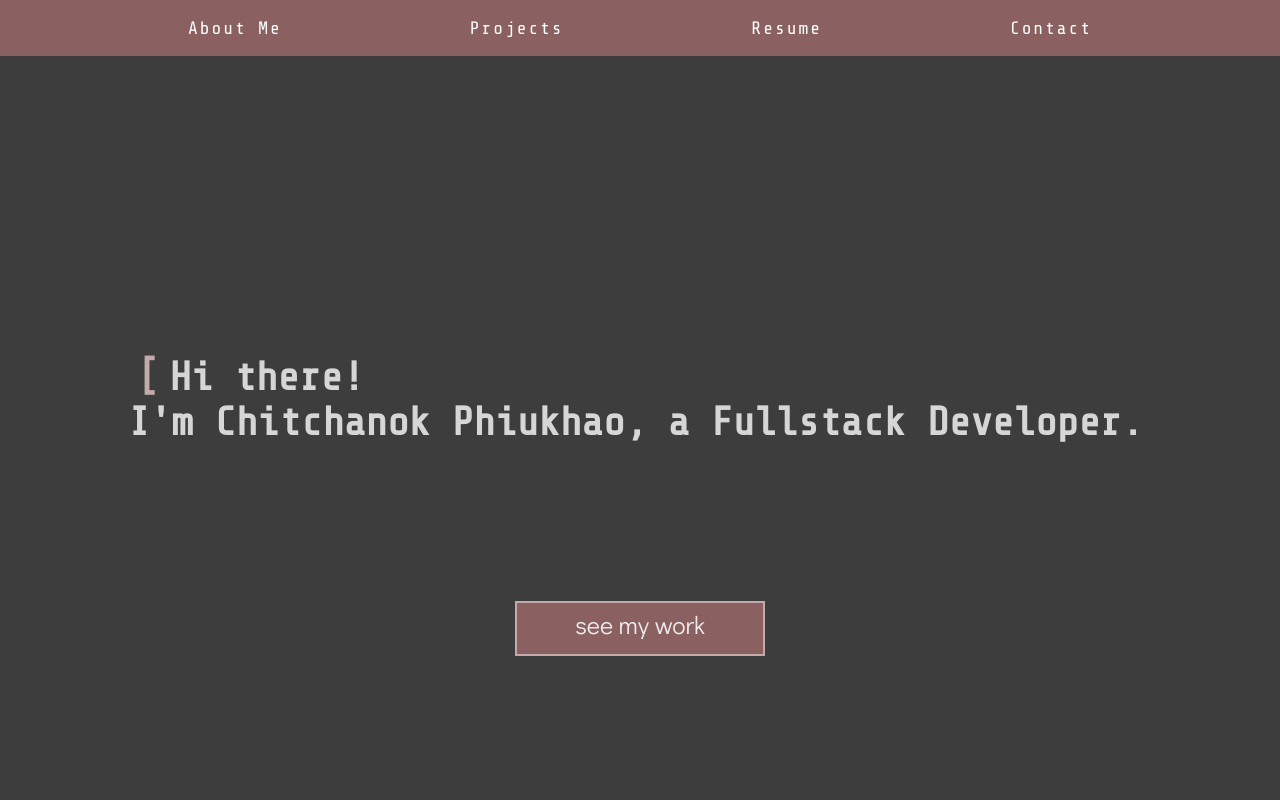
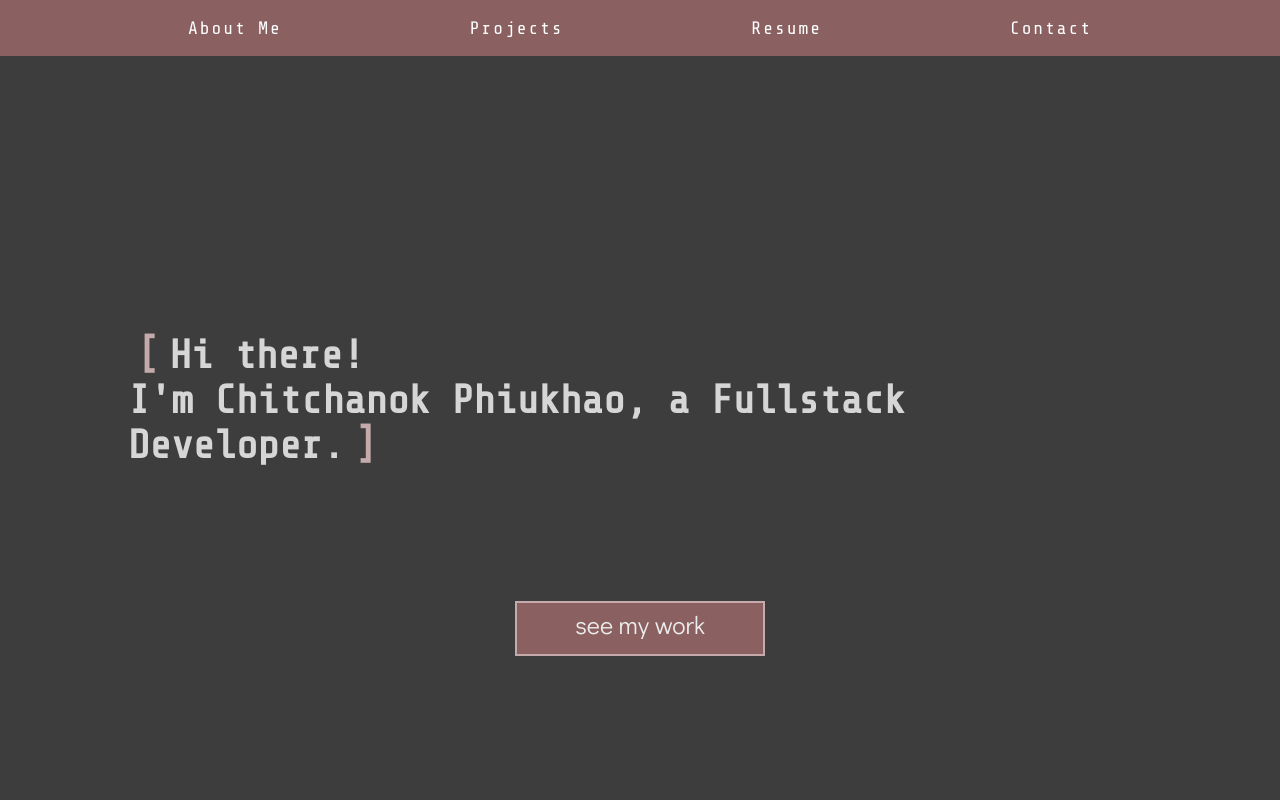
Before and after one commit to nphiukhao/portfolio, a React (Create React App) app: page / in a window 1280 px wide. Shown: the top 800 px of the page. Built offline with nearby package versions, Linux system fonts and the light colour scheme.

Commit message:
bracket fixed

```diff
--- a/src/components/Greeting.js
+++ b/src/components/Greeting.js
@@ -4,7 +4,7 @@ export default function Greeting() {
   return (
     <div className="hero-container">
       <header role="banner">
-        <h1><span className="green">[</span>Hi there! <span className="newLine">I'm Chitchanok Phiukhao, a Fullstack Developer.</span></h1>
+        <h1><span className="green">[</span>Hi there! <span className="newLine">I'm Chitchanok Phiukhao, a Fullstack Developer.<span className="green">]</span></span></h1>
       </header>
 
       <a href="#about" className="seeWork">see my work</a>
--- a/src/components/NavBar.js
+++ b/src/components/NavBar.js
@@ -35,6 +35,7 @@ export default class NavBar extends Component {
             </a>
           </li>
         </ul>
+
         <div className="burger-container">
           <div
             className="burger"
```
